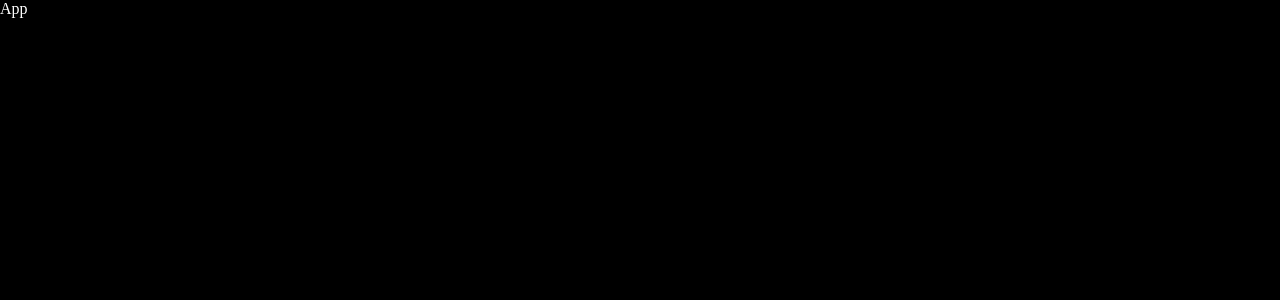
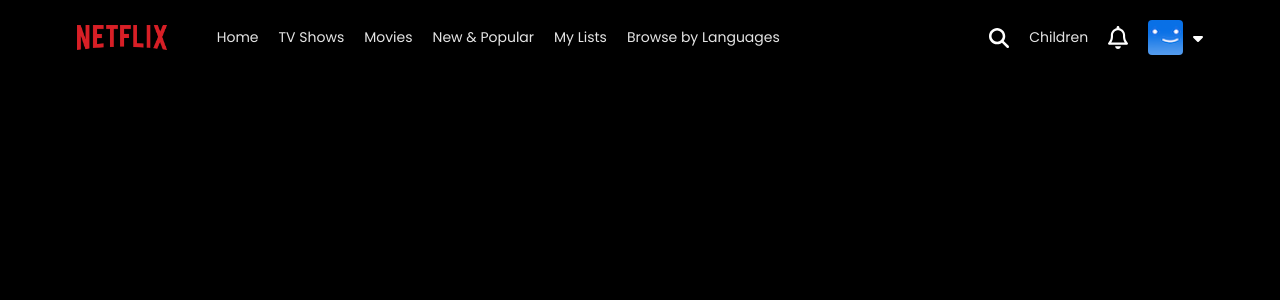
Before and after one commit to moidalam05/React-Netflix-Clone-, a React (Vite) app: page / in a window 1280 px wide. Shown: the top 300 px of the page. Built offline with nearby package versions, Linux system fonts and the light colour scheme.

Commit message:
Added Navbar component

```diff
--- a/src/App.jsx
+++ b/src/App.jsx
@@ -1,9 +1,12 @@
-import React from 'react'
+import React from 'react';
+import Home from './pages/Home/Home';
 
 const App = () => {
-  return (
-    <div className='bg-red-600'>App</div>
-  )
-}
+	return (
+		<div>
+			<Home />
+		</div>
+	);
+};
 
-export default App
+export default App;
--- a/src/components/Navbar/Navbar.css
+++ b/src/components/Navbar/Navbar.css
@@ -0,0 +1,77 @@
+.navbar {
+    width: 100%;
+    padding: 20px 6%;
+    display: flex;
+    justify-content: space-between;
+    position: fixed;
+    font-size: 14px;
+    color: #e5e5e5;
+    background: linear-gradient(180deg, rgba(0, 0, 0, 0.7) 10%, transparent);
+    z-index: 1;
+}
+
+.navbar-left {
+    display: flex;
+    align-items: center;
+    gap: 50px;
+}
+
+.navbar-left img {
+    width: 90px;
+}
+
+.navbar-left ul {
+    display: flex;
+    list-style: none;
+    gap: 20px;
+}
+
+.navbar-left ul li {
+    cursor: pointer;
+}
+
+.navbar-right {
+    display: flex;
+    gap: 20px;
+    align-items: center;
+}
+
+.navbar-right .icons {
+    width: 20px;
+    cursor: pointer;
+}
+
+.navbar-right .profile {
+    border-radius: 4px;
+    width: 35px;
+}
+
+.navbar-profile {
+    display: flex;
+    align-items: center;
+    gap: 10px;
+    cursor: pointer;
+    position: relative;
+}
+
+.navbar .dropdown {
+    position: absolute;
+    top: 100%;
+    right: 0;
+    width: max-content;
+    background-color: #191919;
+    padding: 18px 22px;
+    border-radius: 2px;
+    text-decoration: underline;
+    z-index: 1;
+    display: none;
+}
+
+.navbar .dropdown p {
+    font-size: 13px;
+    cursor: pointer;
+}
+
+.navbar-profile:hover .dropdown {
+    display: block;
+}
--- a/src/components/Navbar/Navbar.jsx
+++ b/src/components/Navbar/Navbar.jsx
@@ -1,8 +1,39 @@
 import React from 'react';
 import './Navbar.css';
+import logo from '../../assets/logo.png';
+import search_icon from '../../assets/search_icon.svg';
+import bell_icon from '../../assets/bell_icon.svg';
+import profile_img from '../../assets/profile_img.png';
+import caret_icon from '../../assets/caret_icon.svg';
 
 const Navbar = () => {
-	return <div className='navbar'>Navbar</div>;
+	return (
+		<div className='navbar'>
+			<div className='navbar-left'>
+				<img src={logo} alt='logo' />
+				<ul>
+					<li>Home</li>
+					<li>TV Shows</li>
+					<li>Movies</li>
+					<li>New & Popular</li>
+					<li>My Lists</li>
+					<li>Browse by Languages</li>
+				</ul>
+			</div>
+			<div className='navbar-right'>
+				<img src={search_icon} alt='search icon' className='icons' />
+				<p>Children</p>
+				<img src={bell_icon} alt='bell icon' className='icons' />
+				<div className='navbar-profile'>
+					<img src={profile_img} alt='profile image' className='profile' />
+					<img src={caret_icon} alt='dropdown icon' className='' />
+					<div className='dropdown'>
+						<p>Sign Out of Netflix</p>
+					</div>
+				</div>
+			</div>
+		</div>
+	);
 };
 
 export default Navbar;
--- a/src/index.css
+++ b/src/index.css
@@ -1,15 +1,14 @@
-*{
+@import url('https://fonts.googleapis.com/css2?family=Poppins:ital,wght@0,100;0,200;0,300;0,400;0,500;0,600;0,700;0,800;0,900;1,100;1,200;1,300;1,400;1,500;1,600;1,700;1,800;1,900&display=swap');
+
+* {
   margin: 0;
   padding: 0;
   box-sizing: border-box;
 }
 
-html, body{
-  height: 100%;
-  width: 100%;
-}
-
-body{
+body {
   background-color: black;
   color: white;
+  font-family: "Poppins",
+    sans-serif;
 }
--- a/src/pages/Home/Home.jsx
+++ b/src/pages/Home/Home.jsx
@@ -1,8 +1,13 @@
 import React from 'react';
 import './Home.css';
+import Navbar from '../../components/Navbar/Navbar';
 
 const Home = () => {
-	return <div className='home'>Home</div>;
+	return (
+		<div className='home'>
+			<Navbar />
+		</div>
+	);
 };
 
 export default Home;
```
